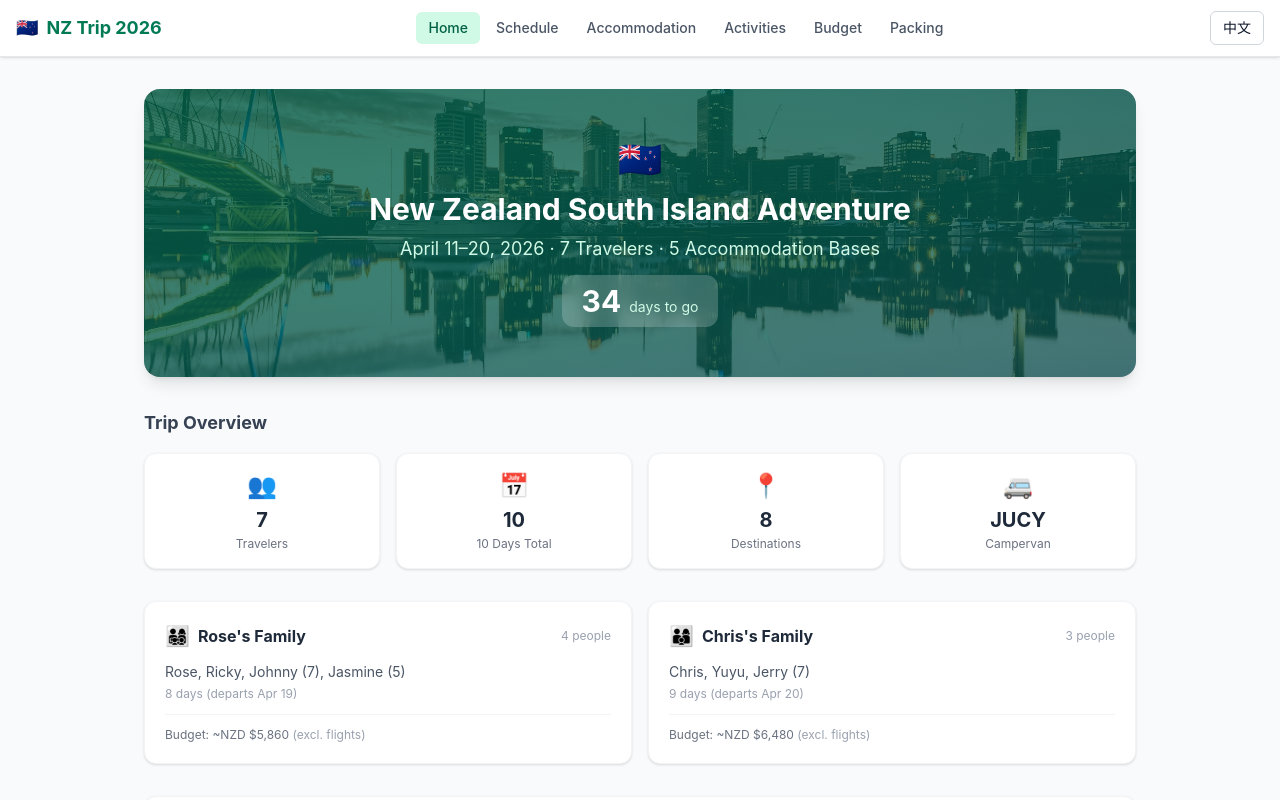
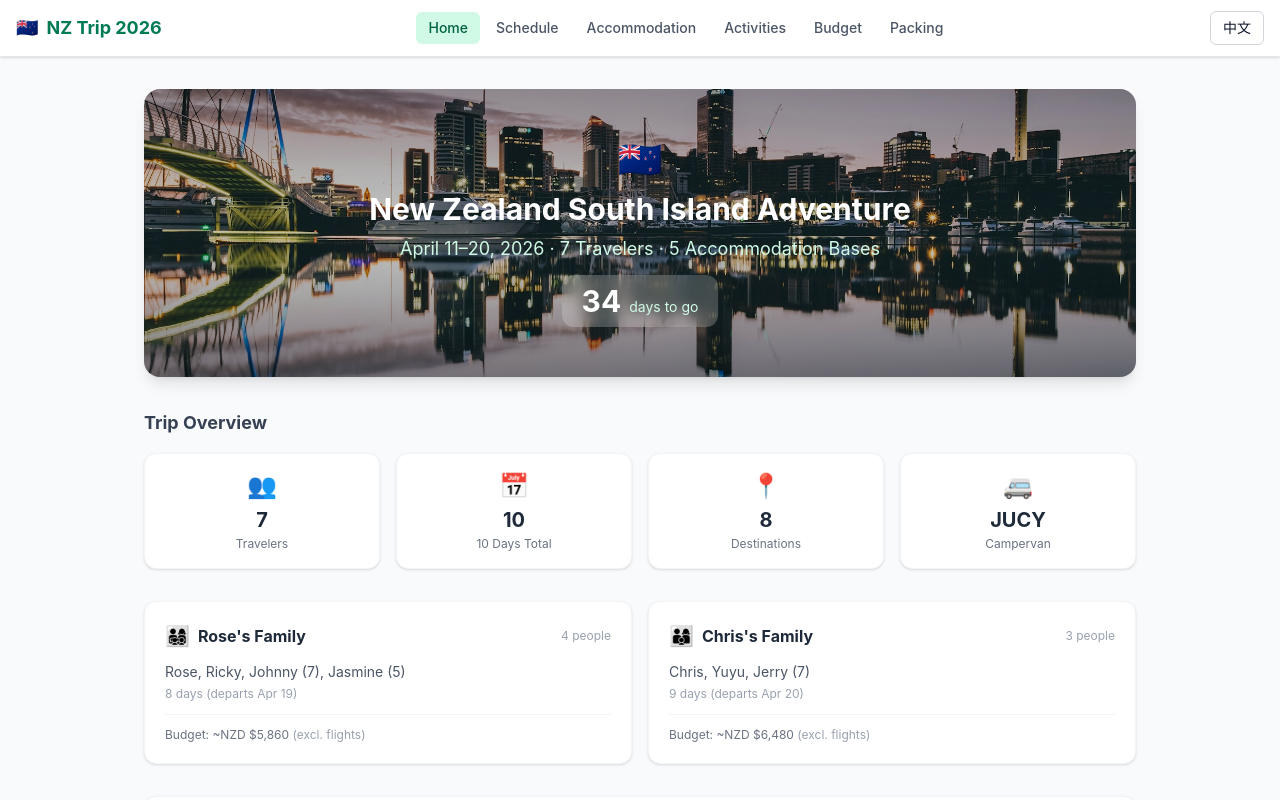
Before and after one commit to HelloRicky/NZ-Trip-Complete-Package, a Next.js app: page / in a window 1280 px wide. Shown: the top 800 px of the page. Built offline with nearby package versions, Linux system fonts and the light colour scheme.

Commit message:
fix: replace green hero overlay with subtle dark gradient

```diff
--- a/src/app/page.tsx
+++ b/src/app/page.tsx
@@ -54,7 +54,7 @@
           className="object-cover"
           priority
         />
-        <div className="absolute inset-0 bg-gradient-to-br from-emerald-800/80 to-teal-900/70" />
+        <div className="absolute inset-0 bg-gradient-to-b from-black/40 via-black/20 to-black/50" />
         <div className="relative z-10 flex flex-col items-center justify-center h-full text-white text-center px-4">
           <div className="text-4xl mb-3">🇳🇿</div>
           <h1 className="text-2xl md:text-3xl font-bold mb-2">{t.home.hero_title}</h1>
```
